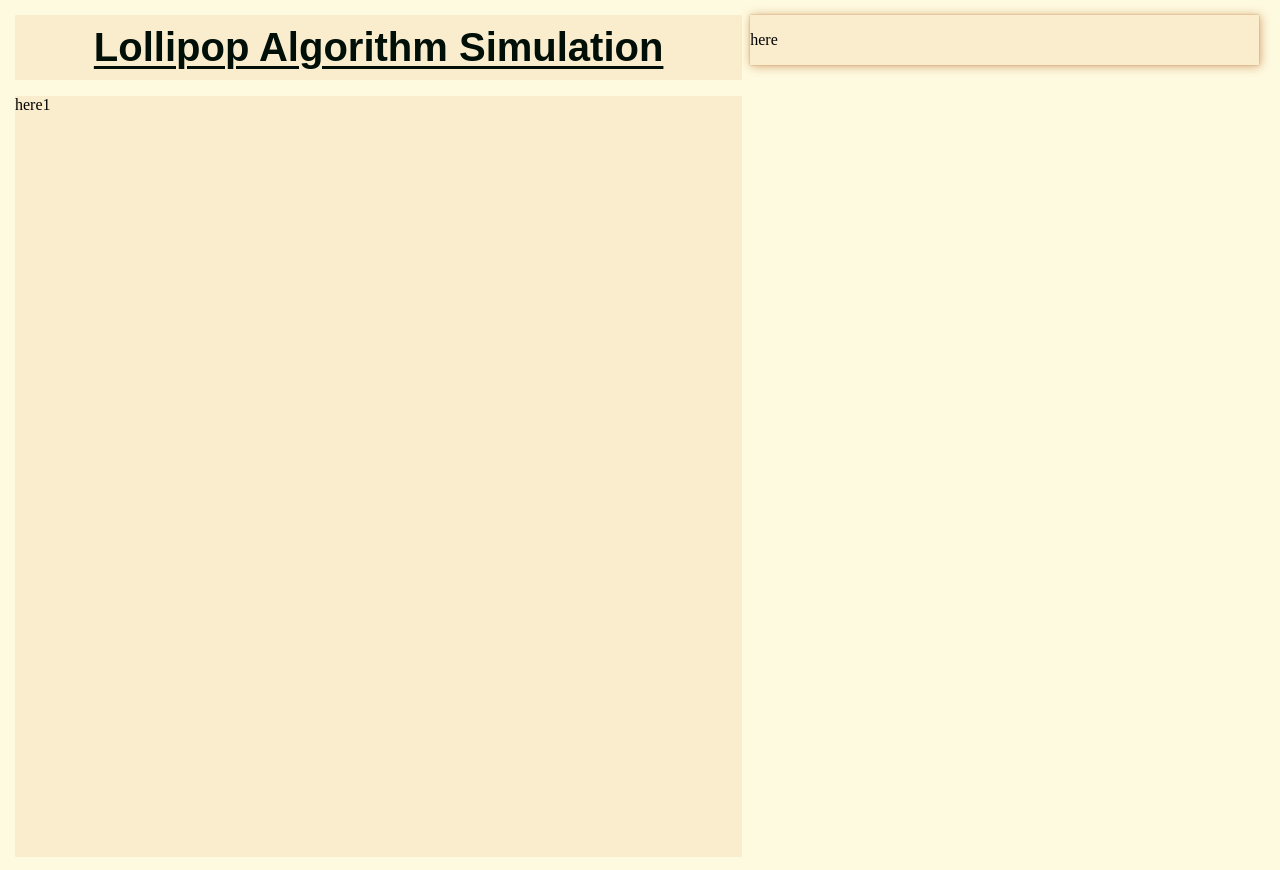
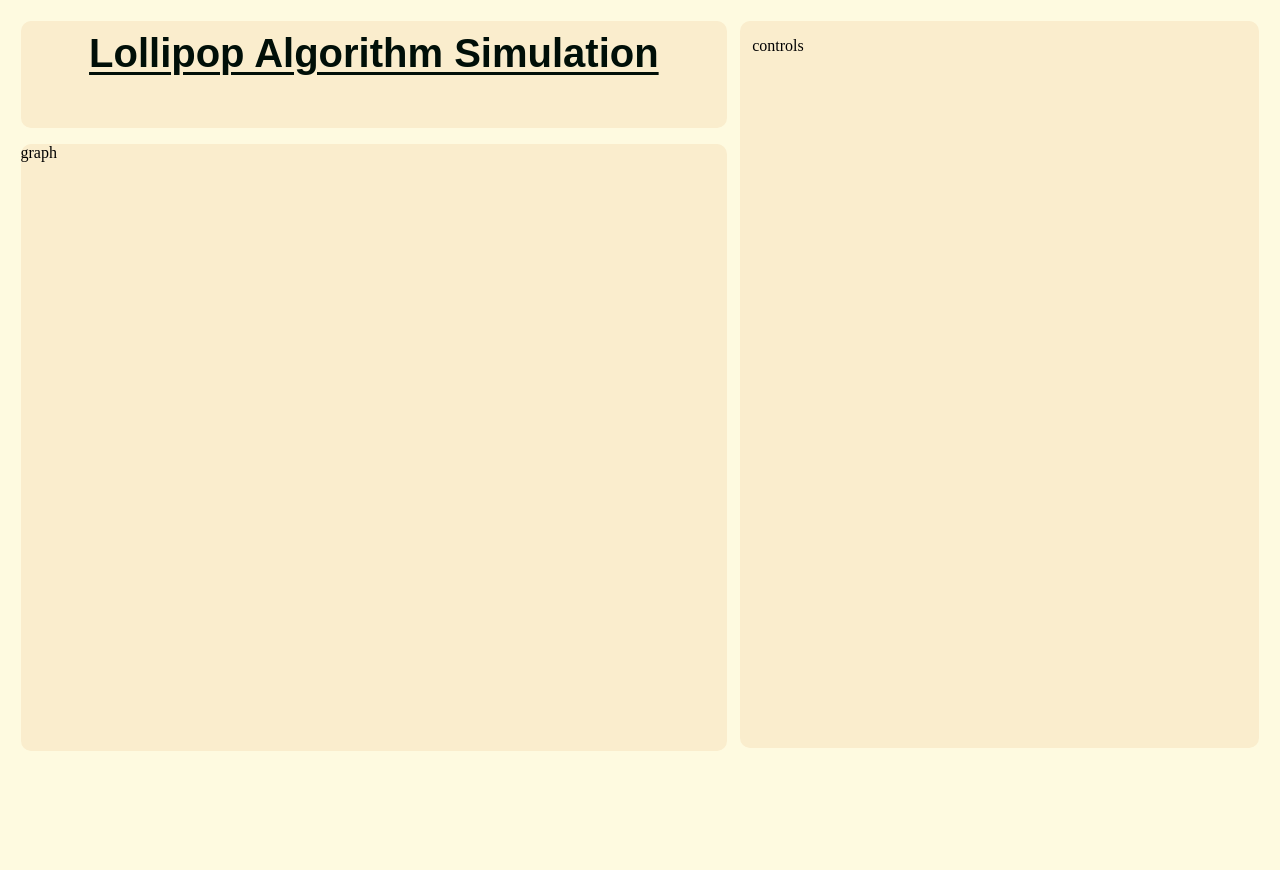
Before and after one commit to Hollerina/Dissertation-Lollipop_Algorithm, a plain HTML site: page index.html in a window 1280 px wide. After the commit the page ends 800 px from the top, so only its background shows below. Drawn offline with Linux system fonts and the light colour scheme; a web font is replaced by a local one.

Commit message:
Fixed styles

```diff
--- a/index.html
+++ b/index.html
@@ -14,11 +14,11 @@
 
                 </div>
                 <div id = "graph">
-                    <p>here1</p>
+                    <p>graph</p>
                 </div>
             </div>
             <div id = "controls">
-                <p>here</p>
+                <p>controls</p>
             </div>
         </div>
 
--- a/styles.css
+++ b/styles.css
@@ -1,5 +1,6 @@
-body{
+body,html{
     background-color: #FEFAE0;
+    height: 95%;
 }
 
 .flex_container{
@@ -13,20 +14,21 @@ body{
     /*border: 1px solid black;*/
     height: 100%;
     width: 100%;
-    margin: 5px;
     flex: 3;
+    margin: 1%;
 }
 
 #controls{
-    margin-top: 7px;
-    margin-left: 5px;
     height: 100%;
     width:100%;
     flex: 2.1;
     flex-direction: column;
     background-color: #FAEDCD;
-    box-shadow: 0.5px 0.5px 10px #D4A373, -0.5px -0.5px 2px #D4A373;
-    /* border: 0.5px solid #D4A373; */
+    border-radius: 10px;
+    /* margin: 1%; */
+    padding: 1%;
+    padding-top: 0%;
+    margin-top: 1%;
 }
 
 #title{
@@ -35,9 +37,10 @@ body{
     font-size: 20px;
     color:  #000f08;
     text-align: center;
-    margin: 2px;
+    /* margin: 2px; */
     width: 100%;
-
+    border-radius: 10px;
+    height: 15%;
 
 }
 
@@ -52,7 +55,6 @@ body{
 #graph{
     background-color: #FAEDCD;
     width: 100%;
-    padding-bottom: 100%;
-    margin-top: 10px;
-    margin-left: 2px;
+    height: 85%;
+    border-radius: 10px;
 }
```
